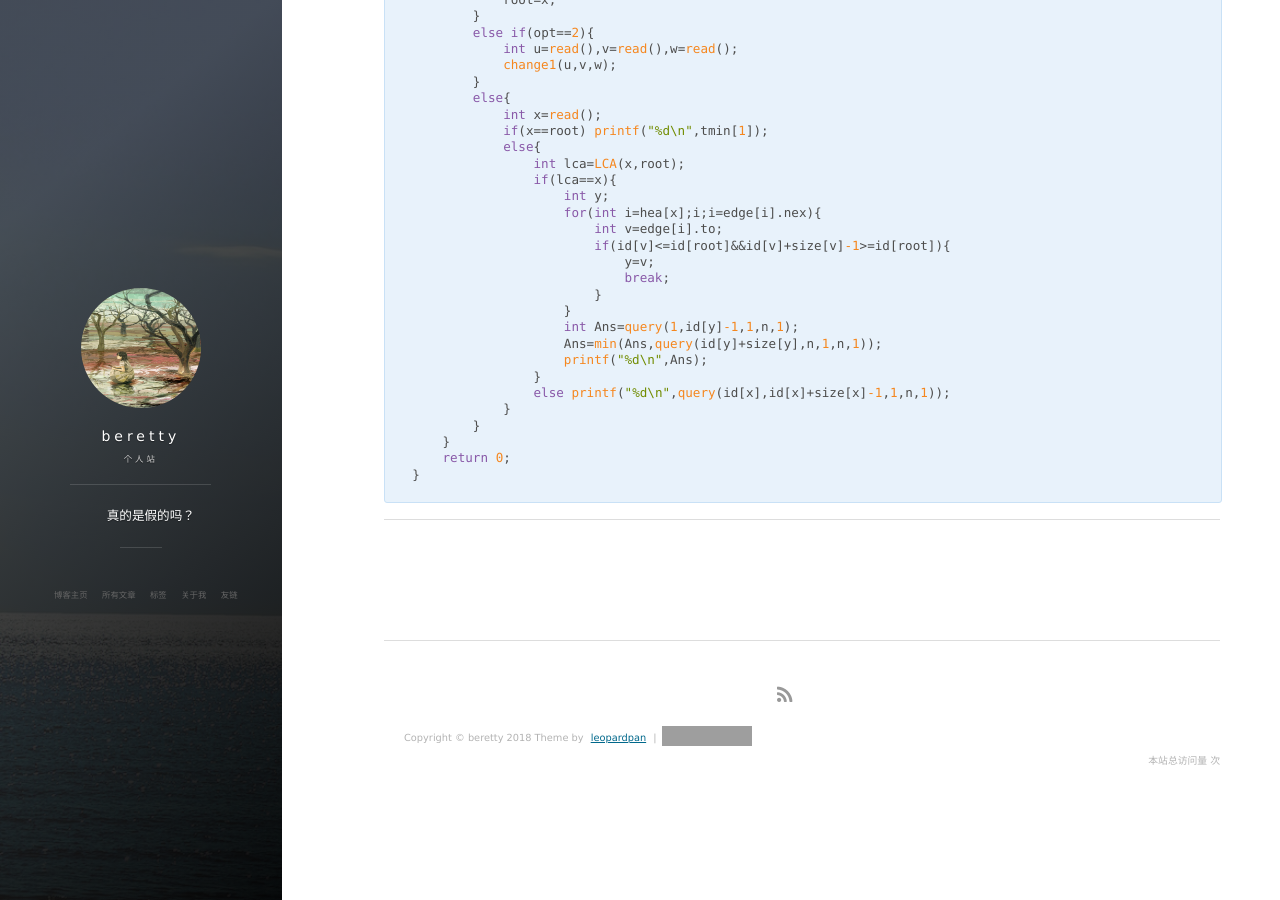
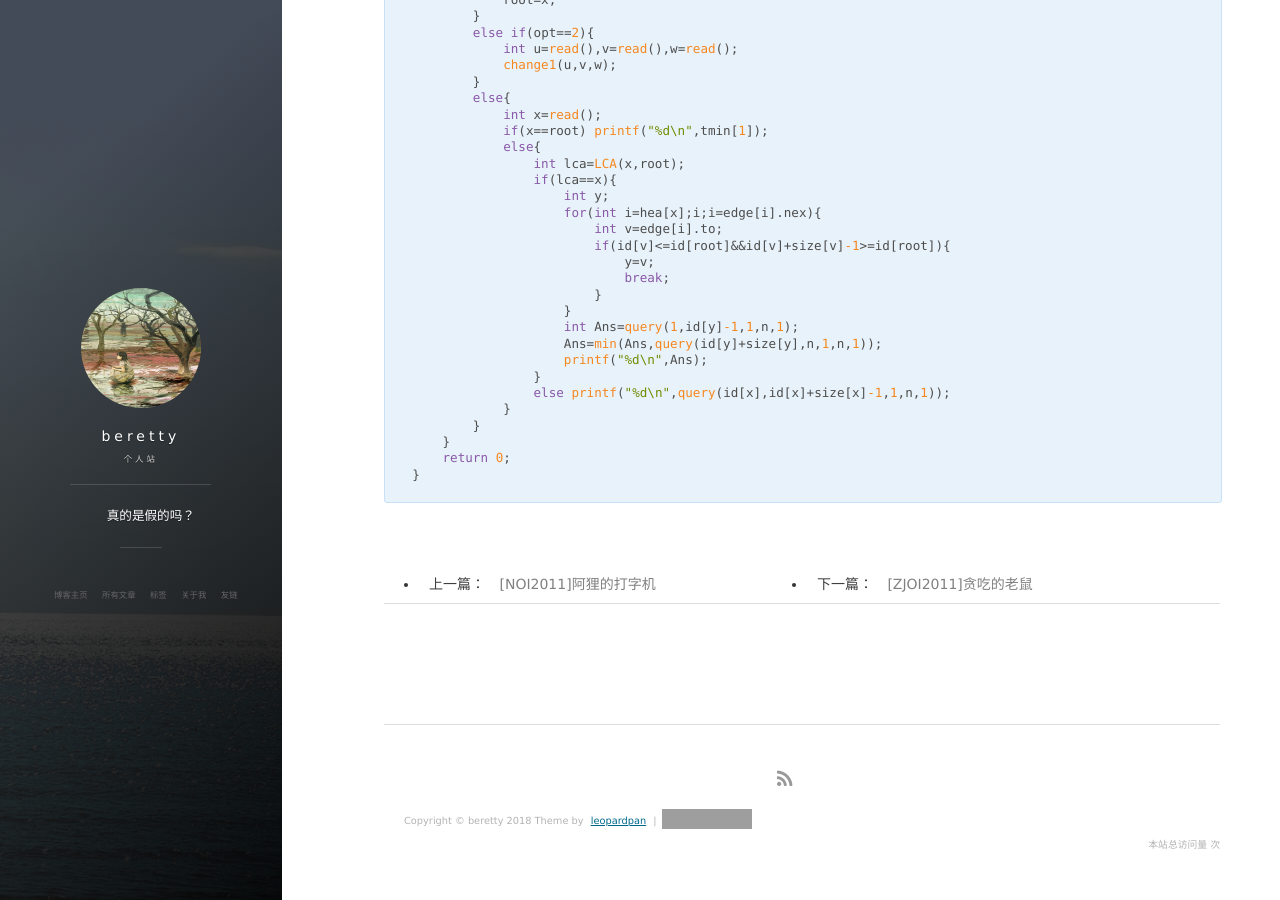
Before and after one commit to beretty/beretty.github.io, a Jekyll site: the page built from _posts/2018-03-31-遥远的国度.md, in a window 1280 px wide and 900 px high, scrolled down 3515 px. Built offline with Jekyll 4.4.1, drawn with Linux system fonts in a browser that asks for light colours; nearby versions of some CDN libraries; comment, search, counter and statistics services are not loaded; a style sheet for code colours, icons or effects is not loaded; grey boxes are pictures that could not be loaded.

Commit message:
Update new-old.html

```diff
--- a/_includes/new-old.html
+++ b/_includes/new-old.html
@@ -1,33 +1,6 @@
-<!--<section>
+<section>
 
             <div class="content-play">
-              <p><a href="javascript:void(0)" onclick="dashangToggle()" class="dashang" title="打赏，支持一下">打赏一个呗</a></p>
-              <div class="hide_box-play"></div>
-              <div class="shang_box-play">
-                <a class="shang_close-play" href="javascript:void(0)" onclick="dashangToggle()" title="关闭"><img src="/images/payimg/close.jpg" alt="取消" /></a>
-                <div class="shang_tit-play">
-                  <p>感谢您的支持，我会继续努力的!</p>
-                </div>
-                <div class="shang_payimg">
-                    <img src="/images/payimg/alipayimg.jpg" alt="扫码支持" title="扫一扫" />
-                </div>
-              <div class="shang_payimg">
-                    <img src="/images/payimg/weipayimg.jpg" alt="扫码支持" title="扫一扫" />
-                </div>
-                <div class="pay_explain">扫码打赏，你说多少就多少</div>
-                <div class="shang_payselect">
-                  <div class="pay_item checked" data-id="alipay">
-                    <span class="pay_logo"><img src="/images/payimg/alipay.jpg" alt="支付宝" /></span>
-                  </div>
-                  <div class="pay_item" data-id="weipay">
-                    <span class="pay_logo"><img src="/images/payimg/wechat.jpg" alt="微信" /></span>
-                  </div>
-                </div>
-                <div class="shang_info-play">
-                  <p>打开<span id="shang_pay_txt">支付宝</span>扫一扫，即可进行扫码打赏哦</p>
-                </div>
-              </div>
-            </div>
             <script type="text/javascript">
             function dashangToggle(){
               $(".hide_box-play").fadeToggle();
@@ -73,4 +46,4 @@
         </li>
         {% endif %}
     </ul>
-</section>-->
+</section>
```
